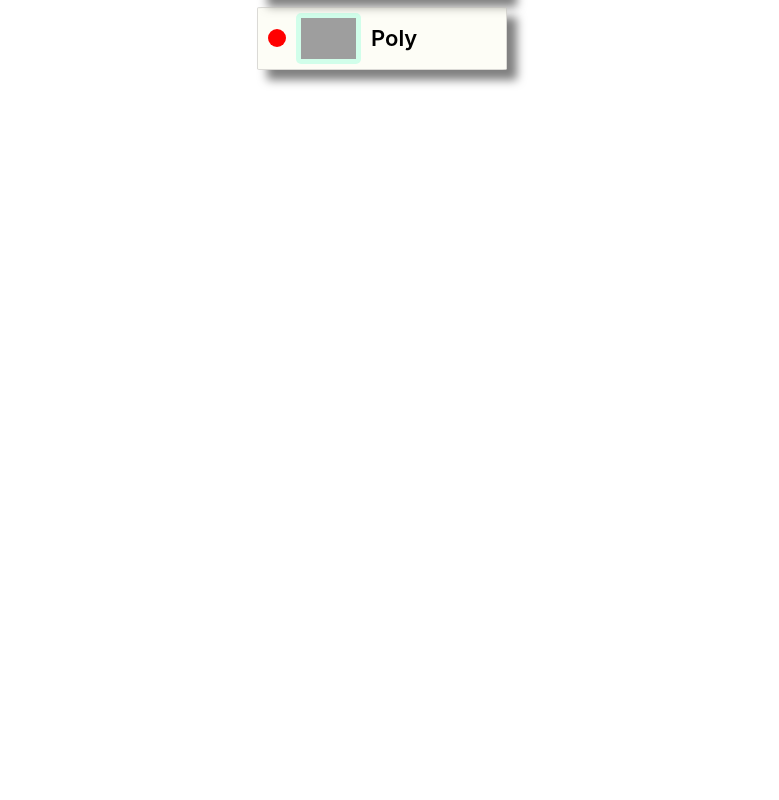
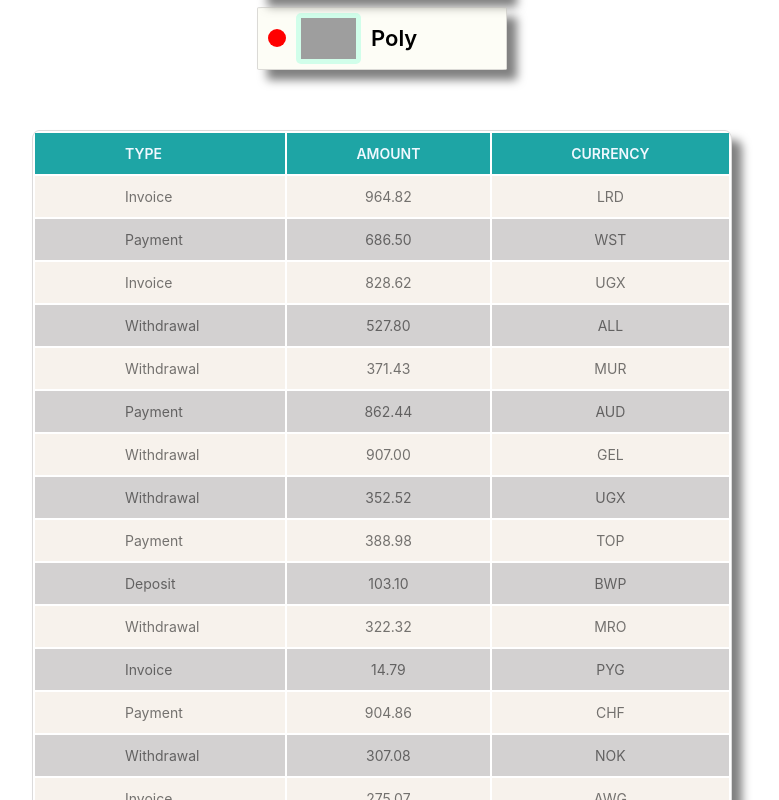
Before and after one commit to raspiotr/goit-react-hw-01-components, a React (Create React App) app: page / in a window 1280 px wide. Shown: the part 900-1700 px from the top of the page, without its empty margins (258-1037 px from the left). Before the commit the page ends 1030 px from the top, so only its background shows below. Built offline with nearby package versions, Linux system fonts and the light colour scheme; grey boxes are pictures that could not be loaded.

Commit message:
TransactionHistory task ready

```diff
--- a/src/components/App.jsx
+++ b/src/components/App.jsx
@@ -7,6 +7,9 @@
 
 import { FriendList } from './FriendList/FriendList';
 import friends from './FriendList/friends.json';
+
+import { TransactionHistory } from './TransactionHistory/TransactionHistory';
+import transactions from './TransactionHistory/transactions.json';
 
 const reducedData = groupByLabel(data);
 
@@ -22,6 +25,7 @@
       />
       <Statistics title="Upload stats" stats={reducedData} />
       <FriendList friends={friends} />
+      <TransactionHistory items={transactions} />
     </>
   );
 };
--- /dev/null
+++ b/src/components/TransactionHistory/TransactionHistory.js
@@ -0,0 +1,37 @@
+import css from './TransactionHistory.module.css';
+import PropTypes from 'prop-types';
+
+export const TransactionHistory = ({ items }) => {
+  return (
+    <table className={css.transactionHistory}>
+      <thead>
+        <tr>
+          <th>Type</th>
+          <th>Amount</th>
+          <th>Currency</th>
+        </tr>
+      </thead>
+
+      <tbody>
+        {items.map(item => (
+          <tr key={item.id}>
+            <td>{item.type}</td>
+            <td>{item.amount}</td>
+            <td>{item.currency}</td>
+          </tr>
+        ))}
+      </tbody>
+    </table>
+  );
+};
+
+TransactionHistory.propTypes = {
+  items: PropTypes.arrayOf(
+    PropTypes.shape({
+      id: PropTypes.string.isRequired,
+      type: PropTypes.string.isRequired,
+      amount: PropTypes.string.isRequired,
+      currency: PropTypes.string.isRequired,
+    })
+  ).isRequired,
+};
--- /dev/null
+++ b/src/components/TransactionHistory/TransactionHistory.module.css
@@ -0,0 +1,49 @@
+.transactionHistory {
+  width: 700px;
+  margin: 60px auto;
+  box-shadow: 10px 10px 10px rgba(0, 0, 0, 0.5);
+  border: 1px solid rgba(179, 177, 177, 0.459);
+  border-radius: 1%;
+  box-sizing: border-box;
+  text-align: center;
+  font-size: 16px;
+  overflow: hidden;
+}
+
+thead {
+  background-color: rgb(30, 165, 165);
+}
+
+th {
+  font-size: 14px;
+  color: aliceblue;
+  font-weight: 600;
+  text-transform: uppercase;
+}
+
+tbody {
+  font-size: 14px;
+  color: rgba(0, 0, 0, 0.534);
+  text-transform: capitalize;
+}
+
+th,
+td {
+  padding: 10px;
+}
+
+tbody tr {
+  border-collapse: collapse;
+  background-color: rgba(247, 242, 236, 0.993);
+}
+
+tbody tr:nth-child(even) {
+  background-color: rgba(175, 172, 172, 0.548);
+}
+
+th:nth-child(1),
+td:nth-child(1) {
+  text-align: left;
+  padding-left: 90px;
+  width: 150px;
+}
--- /dev/null
+++ b/src/components/TransactionHistory/transactions.json
@@ -0,0 +1,122 @@
+[
+  {
+    "id": "1e0700a2-5183-4291-85cc-2065a036a683",
+    "type": "invoice",
+    "amount": "964.82",
+    "currency": "LRD"
+  },
+  {
+    "id": "a30f821b-4d25-4ff0-abdd-e340b3f0dd2b",
+    "type": "payment",
+    "amount": "686.50",
+    "currency": "WST"
+  },
+  {
+    "id": "44dca67a-8e5a-4798-bf8e-b15efd4e1abd",
+    "type": "invoice",
+    "amount": "828.62",
+    "currency": "UGX"
+  },
+  {
+    "id": "ea8ed3dc-2b68-4a53-905a-53ecb0adef33",
+    "type": "withdrawal",
+    "amount": "527.80",
+    "currency": "ALL"
+  },
+  {
+    "id": "ea76146a-0b00-4b80-bc02-a8c822176712",
+    "type": "withdrawal",
+    "amount": "371.43",
+    "currency": "MUR"
+  },
+  {
+    "id": "63ca02f9-d637-46b5-9237-f3b24425e029",
+    "type": "payment",
+    "amount": "862.44",
+    "currency": "AUD"
+  },
+  {
+    "id": "ed0263e8-59a5-4bf1-87e0-2bb88e53dc34",
+    "type": "withdrawal",
+    "amount": "907.00",
+    "currency": "GEL"
+  },
+  {
+    "id": "6013bad0-750c-4691-8bc2-d8f2b43969c4",
+    "type": "withdrawal",
+    "amount": "352.52",
+    "currency": "UGX"
+  },
+  {
+    "id": "252c7be4-8b06-4fa7-8d42-61fb835b70d5",
+    "type": "payment",
+    "amount": "388.98",
+    "currency": "TOP"
+  },
+  {
+    "id": "4eaab41b-b967-40ac-82ed-85fc66f646f1",
+    "type": "deposit",
+    "amount": "103.10",
+    "currency": "BWP"
+  },
+  {
+    "id": "9648a350-8469-42d5-8bf3-18090de5fe67",
+    "type": "withdrawal",
+    "amount": "322.32",
+    "currency": "MRO"
+  },
+  {
+    "id": "9c5c25fb-1a95-4b2f-8d1f-4c4426d677cc",
+    "type": "invoice",
+    "amount": "14.79",
+    "currency": "PYG"
+  },
+  {
+    "id": "43ef232c-80e9-4d6f-b48a-b22405620de3",
+    "type": "payment",
+    "amount": "904.86",
+    "currency": "CHF"
+  },
+  {
+    "id": "5161682e-e620-4019-ab0a-24ceb10fbd20",
+    "type": "withdrawal",
+    "amount": "307.08",
+    "currency": "NOK"
+  },
+  {
+    "id": "7b119d71-42e6-4c42-a141-6818b07bb9ff",
+    "type": "invoice",
+    "amount": "275.07",
+    "currency": "AWG"
+  },
+  {
+    "id": "a4f65722-65c4-4c28-b1f4-b8ed988bb205",
+    "type": "deposit",
+    "amount": "213.10",
+    "currency": "STD"
+  },
+  {
+    "id": "c6e5784b-0ca3-48d6-86e5-b5128af5a523",
+    "type": "invoice",
+    "amount": "116.11",
+    "currency": "CUP CUC"
+  },
+  {
+    "id": "c9ebed6a-3a02-4b49-ac0d-0534b51f2bfd",
+    "type": "invoice",
+    "amount": "878.67",
+    "currency": "HKD"
+  },
+  {
+    "id": "a4a98b0e-b22c-438b-9f83-de2df52110c8",
+    "type": "invoice",
+    "amount": "725.03",
+    "currency": "UYU UYI"
+  },
+  {
+    "id": "b39bfa7a-0166-4c47-94d6-87d20590f746",
+    "type": "payment",
+    "amount": "405.45",
+    "currency": "MDL"
+  }
+]
```
